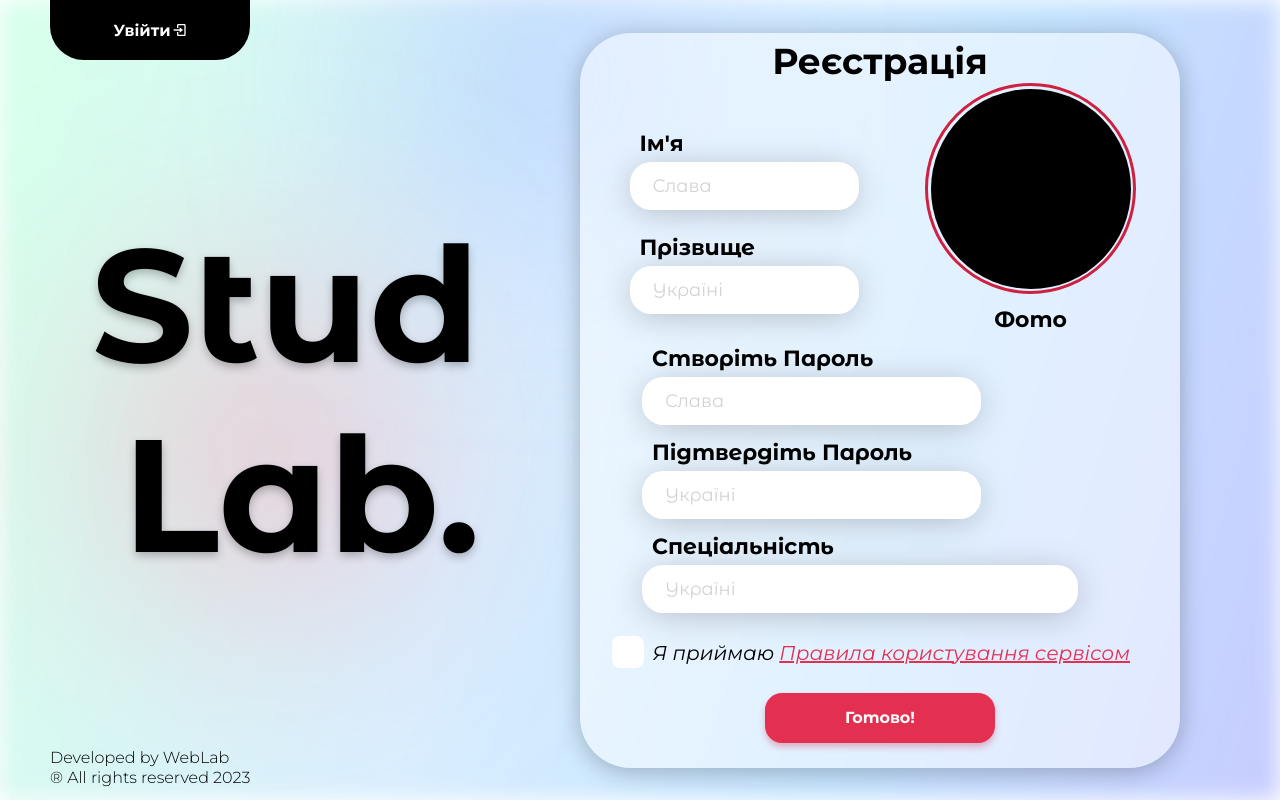
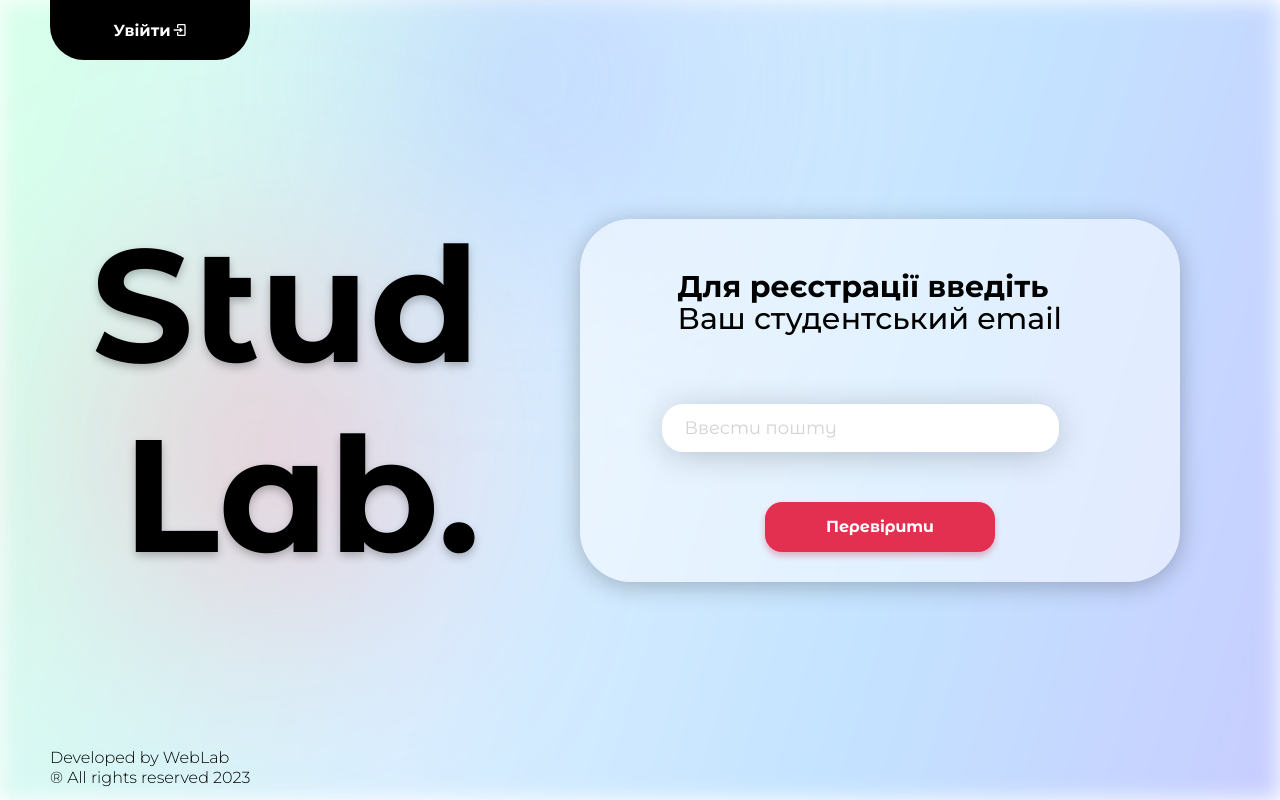
Before and after one commit to PohribniakRoman/StudLab, a React (Vite) app: page /auth in a window 1280 px wide. Built offline with nearby package versions, Linux system fonts and the light colour scheme.

Commit message:
add connection

```diff
--- a/package.json
+++ b/package.json
@@ -17,6 +17,7 @@
     "react-icons": "^4.8.0",
     "react-redux": "^8.0.5",
     "react-router-dom": "^6.10.0",
+    "universal-cookie": "^4.0.4",
     "uuid": "^9.0.0"
   },
   "devDependencies": {
--- a/src/components/Form/Code.tsx
+++ b/src/components/Form/Code.tsx
@@ -16,7 +16,6 @@ export const Code:React.FC<any> = ({animation,updateAnimation,email})=>{
     const slideOut = animation.animateOut===nodeName;
     const formData = useRef<CodelInterface>({code:"",email});
     const notifications =useNotification();
-    console.log(formData.current);
 
     return<form className={`auth__form--container ${isAway?"":"away"} ${slideOut?"slide-out":""} ${slideIn?"slide-in":""}`} onSubmit={(e)=>{
         e.preventDefault();
@@ -25,6 +24,7 @@ export const Code:React.FC<any> = ({animation,updateAnimation,email})=>{
             (async ()=>{
                 const resp = await(await fetch(ENDPOINTS.verify,{method:"POST",body:JSON.stringify(formData.current), ...ENDPOINTS.params})).json();
                 if(resp){
+                    console.log(resp);
                     updateAnimation({animateOut:animation.active,active:"register"})
                     notifications.createNotification("Email підтверджено","success");
                 }else{
--- a/src/components/Form/Login.tsx
+++ b/src/components/Form/Login.tsx
@@ -5,9 +5,11 @@ import AuthFormInput from "../ui-components/AuthFormInput"
 import Button from "../ui-components/Button"
 import { Subtitle } from "../ui-components/Subtitle"
 import React,{useRef} from "react";
+import Cookies from 'universal-cookie';
+const cookies = new Cookies();
 
 type LoginlInterface = {
-    login:string,
+    email:string,
     password:string
 }
 
@@ -16,22 +18,27 @@ export const Login:React.FC<any> = ({animation,updateAnimation})=>{
     const isAway = animation.active === nodeName || animation.animateOut === nodeName;
     const slideIn = animation.active===nodeName;
     const slideOut = animation.animateOut===nodeName;
-    const formData = useRef<LoginlInterface>({login:"",password:""});
+    const formData = useRef<LoginlInterface>({email:"",password:""});
     const notification = useNotification();
     const navigate = useNavigate()
 
-    return <form className={`auth__form--container ${isAway?"":"away"} ${slideOut?"slide-out":""} ${slideIn?"slide-in":""}`} onSubmit={(e)=>{
+    return <form className={`auth__form--container ${isAway?"":"away"} ${slideOut?"slide-out":""} ${slideIn?"slide-in":""}`} onSubmit={async (e)=>{
         e.preventDefault();
-        if(formData.current.login.trim() && formData.current.password.trim()){
-            notification.createNotification("Wellcome back","success")
-            navigate("/");
-            fetch(ENDPOINTS.login,{method:"POST",body:JSON.stringify(formData.current), ...ENDPOINTS.params})
+        if(formData.current.email.trim() && formData.current.password.trim()){
+            const resp = await(await fetch(ENDPOINTS.login,{method:"POST",body:JSON.stringify(formData.current), ...ENDPOINTS.params})).json();
+            if(resp.token){
+                notification.createNotification("Wellcome back","success")
+                cookies.set("token",resp.token,{expires:new Date(new Date().getTime()+(1000*60*60*24*7))})
+                navigate("/");
+            }else{
+                notification.createNotification(resp.message,"error")
+            }
         }
     }}>
             <div className="auth__form--wrapper-email">
             <div className="auth__form--input-container-login">
                 <Subtitle className="auth__form--input-title" title="Пошта"/>
-                <AuthFormInput xs="auth__form--input-login" name="login" collector={formData} placeholder="Ввести пошту"/>
+                <AuthFormInput xs="auth__form--input-login" name="email" collector={formData} placeholder="Ввести пошту"/>
             </div>
             <div className="auth__form--input-container-login">
                 <Subtitle className="auth__form--input-title" title="Пароль"/>
--- a/src/components/Form/Mail.tsx
+++ b/src/components/Form/Mail.tsx
@@ -20,16 +20,20 @@ export const Mail:React.FC<any> = ({animation,updateAnimation,emailStore})=>{
         e.preventDefault();
         if(formData.current.email.trim()){
             (async ()=>{
-                const resp = await (await fetch(ENDPOINTS.join,{method:"POST",body:JSON.stringify(formData.current), ...ENDPOINTS.params})).json()
-                console.log(resp);
-                if(resp.message && !resp.hasOwnProperty("error")){
-                    emailStore(formData.current.email);
-                    updateAnimation({animateOut:animation.active,active:"code"})
-                    notification.createNotification(resp.message,"info");
+                const isVerified = await (await fetch(ENDPOINTS.isVerified,{method:"POST",body:JSON.stringify(formData.current), ...ENDPOINTS.params})).json()
+                emailStore(formData.current.email);
+                if(isVerified.message === "Student is verified"){
+                    updateAnimation({animateOut:animation.active,active:"register"})
+                    notification.createNotification(isVerified.message,"success");
                 }else{
-                    notification.createNotification(resp.error,"error");
+                    const resp = await (await fetch(ENDPOINTS.join,{method:"POST",body:JSON.stringify(formData.current), ...ENDPOINTS.params})).json()
+                    if(resp.message && !resp.hasOwnProperty("error")){
+                        updateAnimation({animateOut:animation.active,active:"code"})
+                        notification.createNotification(resp.message,"info");
+                    }else{
+                        notification.createNotification(resp.error,"error");
+                    }
                 }
-                console.log(resp);
             })()
         }
     }}>
--- a/src/components/Form/Registrate.tsx
+++ b/src/components/Form/Registrate.tsx
@@ -5,16 +5,23 @@ import { Subtitle } from "../ui-components/Subtitle";
 import { PhotoInput } from "../ui-components/PhotoInput";
 import { Link } from "react-router-dom";
 import { ENDPOINTS } from "../../services/ENDPOINTS";
+import { useNotification } from "../../services/hooks/useNotification";
+import Cookies from 'universal-cookie';
+const cookies = new Cookies();
 
-export const Registrate:React.FC<any> = ({animation,updateAnimation})=>{
+export const Registrate:React.FC<any> = ({animation,updateAnimation,email})=>{
     const formData = useRef({});
     const nodeName = "register";
     const isAway = animation.active === nodeName || animation.animateOut === nodeName;
     const slideIn = animation.active===nodeName;
     const slideOut = animation.animateOut===nodeName;
-    return <form className={`auth__form--container-register ${isAway?"":"away"} ${slideOut?"slide-out":""} ${slideIn?"slide-in":""}`} onSubmit={(e)=>{
+    return <form className={`auth__form--container-register ${isAway?"":"away"} ${slideOut?"slide-out":""} ${slideIn?"slide-in":""}`} onSubmit={async (e)=>{
         e.preventDefault();
-        fetch(ENDPOINTS.authorize,{method:"POST",body:JSON.stringify(formData.current), ...ENDPOINTS.params})
+        const resp = await(await fetch(ENDPOINTS.authorize,{method:"POST",body:JSON.stringify({...formData.current,email}), ...ENDPOINTS.params})).json();
+        if(resp.token){
+            useNotification().createNotification(resp.message,"success");
+            cookies.set("token",resp.token,{expires:new Date(new Date().getTime()+(1000*60*60*24*7))})
+        }
     }}>
     <div className="auth__form--wrapper">
     <h1 className="auth__form--title">Реєстрація</h1>
@@ -22,11 +29,11 @@ export const Registrate:React.FC<any> = ({animation,updateAnimation})=>{
         <div className="auth__form--input-wrapper">
             <div className="auth__form--input-container-register-xs">
                 <Subtitle className="auth__form--input-title" title="Ім'я"/>
-                <AuthFormInput placeholder="Слава" name="name" collector={formData}/>
+                <AuthFormInput placeholder="Слава" name="firstName" collector={formData}/>
             </div>
             <div className="auth__form--input-container-register-xs">
                 <Subtitle className="auth__form--input-title" title="Прізвище"/>
-                <AuthFormInput placeholder="Україні" name="surname" collector={formData}/>
+                <AuthFormInput placeholder="Україні" name="lastName" collector={formData}/>
             </div>
         </div>
             <PhotoInput formData={formData}/>
--- a/src/pages/Auth.tsx
+++ b/src/pages/Auth.tsx
@@ -13,7 +13,7 @@ export const MailContext = createContext([""])
 
 export const Auth: React.FC = (): React.ReactElement => {
   const [animation,setAnimation] = useState({
-    active:"register",
+    active:"mail",
     animateOut:"",
   })
   const [email,setMail] = useState("");
@@ -30,9 +30,9 @@ export const Auth: React.FC = (): React.ReactElement => {
         <div className="auth__wrapper">
           <Logo variant="auth"/>
           <Form>
-              <Mail animation={animation} updateAnimation={setAnimation} emailStore={setMail}/>
-              <Code animation={animation} updateAnimation={setAnimation} email={email}/>
-            <Registrate animation={animation} updateAnimation={setAnimation}/>
+            <Mail animation={animation} updateAnimation={setAnimation} emailStore={setMail}/>
+            <Code animation={animation} updateAnimation={setAnimation} email={email}/>
+            <Registrate animation={animation} updateAnimation={setAnimation} email={email}/>
             <Login animation={animation} updateAnimation={setAnimation}/>
           </Form>
         </div>
--- a/src/services/ENDPOINTS.ts
+++ b/src/services/ENDPOINTS.ts
@@ -1,10 +1,12 @@
 const hostname = "https://stud-lab-api.onrender.com/api/v1/";
 export const ENDPOINTS = {
+    isVerified:hostname+"auth/check-status",
     login:hostname+"auth/login",
     authorize:hostname+"auth/sign-up",
     verify:hostname+"auth/verify",
     join:hostname+"auth/join",
     logout:hostname+"auth/logout",
+    person:hostname+"student/personal-info",
     params:{
         mode: "cors" as RequestMode,
         headers:{"Content-Type":"application/json"}
--- a/src/services/protectrdRouter.tsx
+++ b/src/services/protectrdRouter.tsx
@@ -1,6 +1,8 @@
 import { useEffect, useRef, useState } from "react"
 import { ENDPOINTS } from "./ENDPOINTS";
 import { useNotification } from "./hooks/useNotification";
+import Cookies from 'universal-cookie';
+const cookies = new Cookies();
 
 export type ProtectedRouterChildren = {
     Children:React.FC,
@@ -15,8 +17,9 @@ export const ProtectedRouter:React.FC<ProtectedRouterChildren> = (props:Protecte
         if(firstRender.current){
             firstRender.current = false;
             (async ()=>{
-                // const resp = await fetch(ENDPOINTS.authorize);
-                setAuthorized(true);
+                const resp = await (await fetch(ENDPOINTS.person,{method:"POST",body:JSON.stringify({token:cookies.get("token")}), ...ENDPOINTS.params})).json();
+                console.log(resp);
+                setAuthorized(resp);
                 notifications.createNotification("Попередження","warning");
                 notifications.createNotification("Успіх","success");
                 notifications.createNotification("Інформація","info");
```
Also changed, not shown: 1 other file (tests, documents, lock files or other folders).
